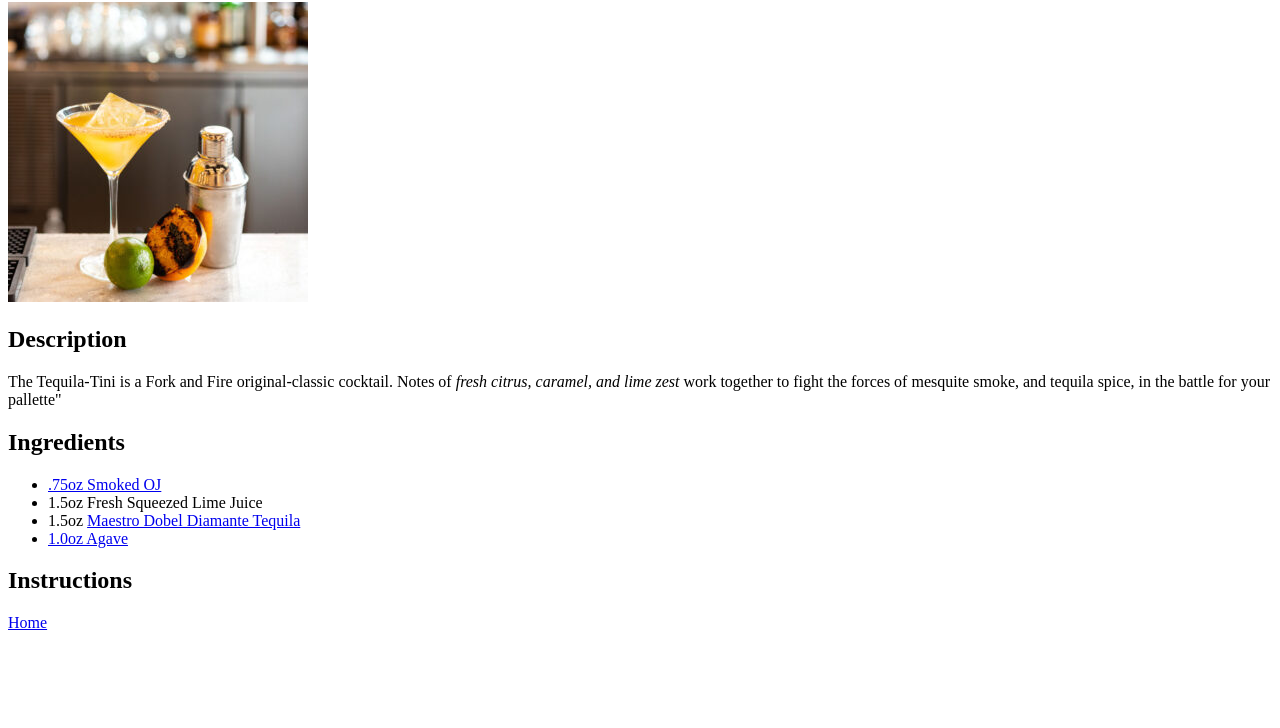
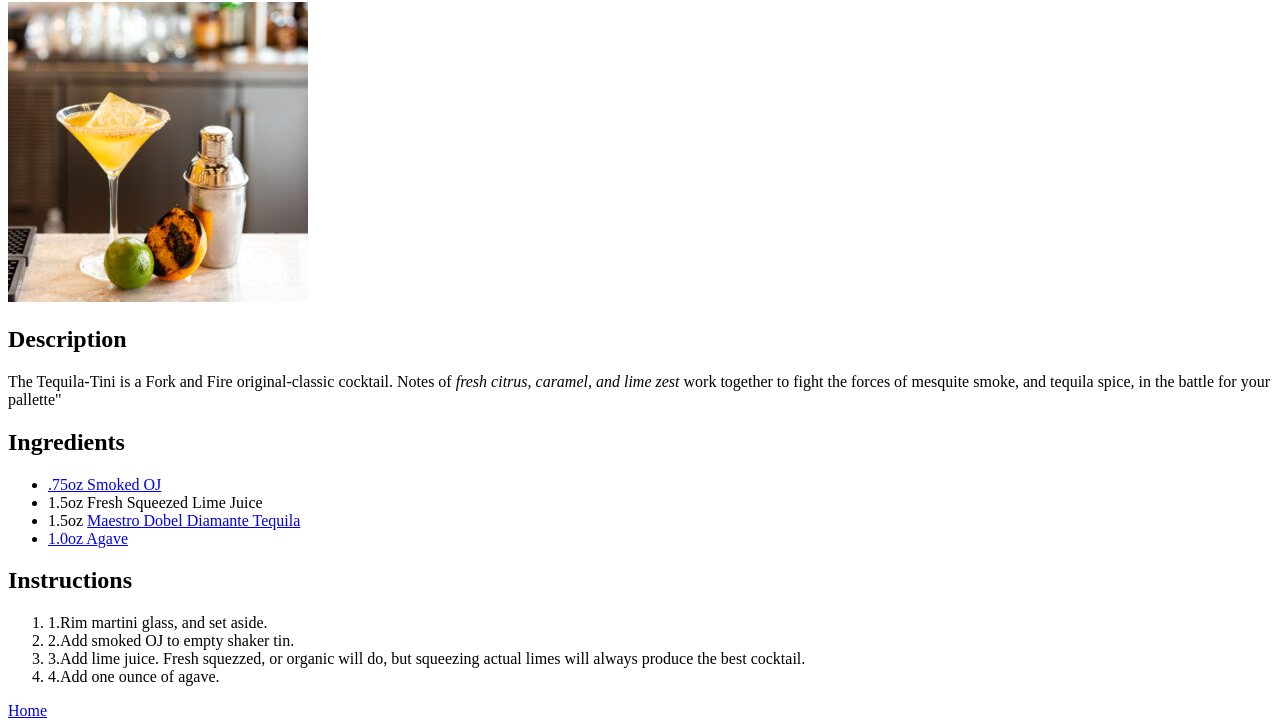
Before and after one commit to YokoOh-no/odin-recipes, a plain HTML site: page recipes/tequila-tini.html in a window 1280 px wide. Shown: the part 78-806 px from the top of the page. Drawn offline with Linux system fonts and the light colour scheme.

Commit message:
Finished Tequila tini recipe page

```diff
--- a/recipes/tequila-tini.html
+++ b/recipes/tequila-tini.html
@@ -19,11 +19,20 @@
         <li>1.5oz <a href ="https://maestrodobel.com/diamante">Maestro Dobel Diamante Tequila</a></li>
         <li><a href="https://specsonline.com/shop/foods/nuts-snacks/manik-agave-nectar/1oz Agave">1.0oz Agave</a></li>
 
-        <!--  also add link to the tequila tini kit ass well-->
+        <!--  also add link to the tequila tini kit ass well
+            add link to agave syrup recipe.
+
+        -->
     </ul>
 
     <h2>Instructions</h2>
+        <ol>
+                <li>1.Rim martini glass, and set aside.</li>
+                <li>2.Add smoked OJ to empty shaker tin.</li>
+                <li>3.Add lime juice. Fresh squezzed, or organic will do, but squeezing actual limes will always produce the best cocktail.</li>
+                <li>4.Add one ounce of agave. </li>
 
+        </ol>
                     <a href="/index.html">Home</a>
 </body>
 </html>
```
